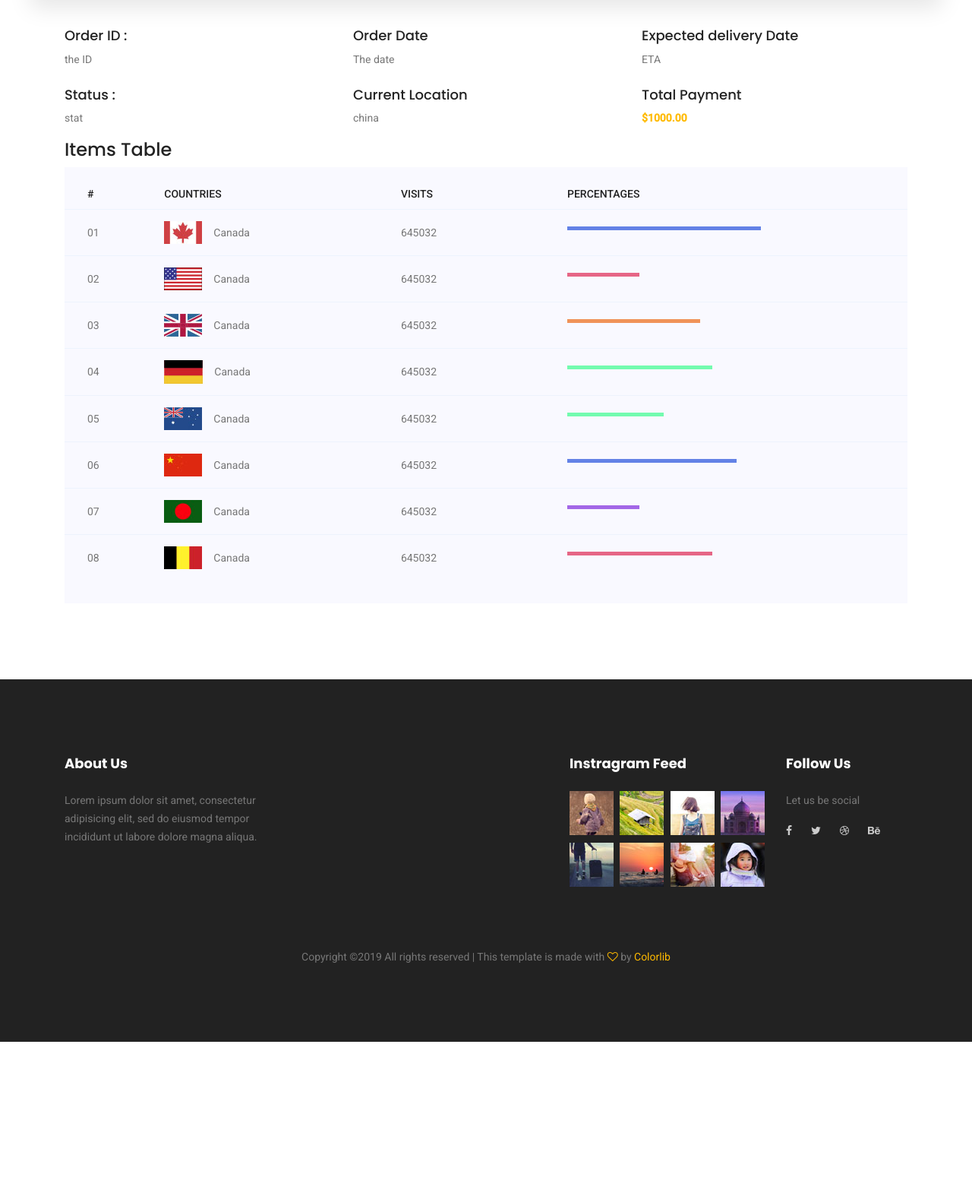
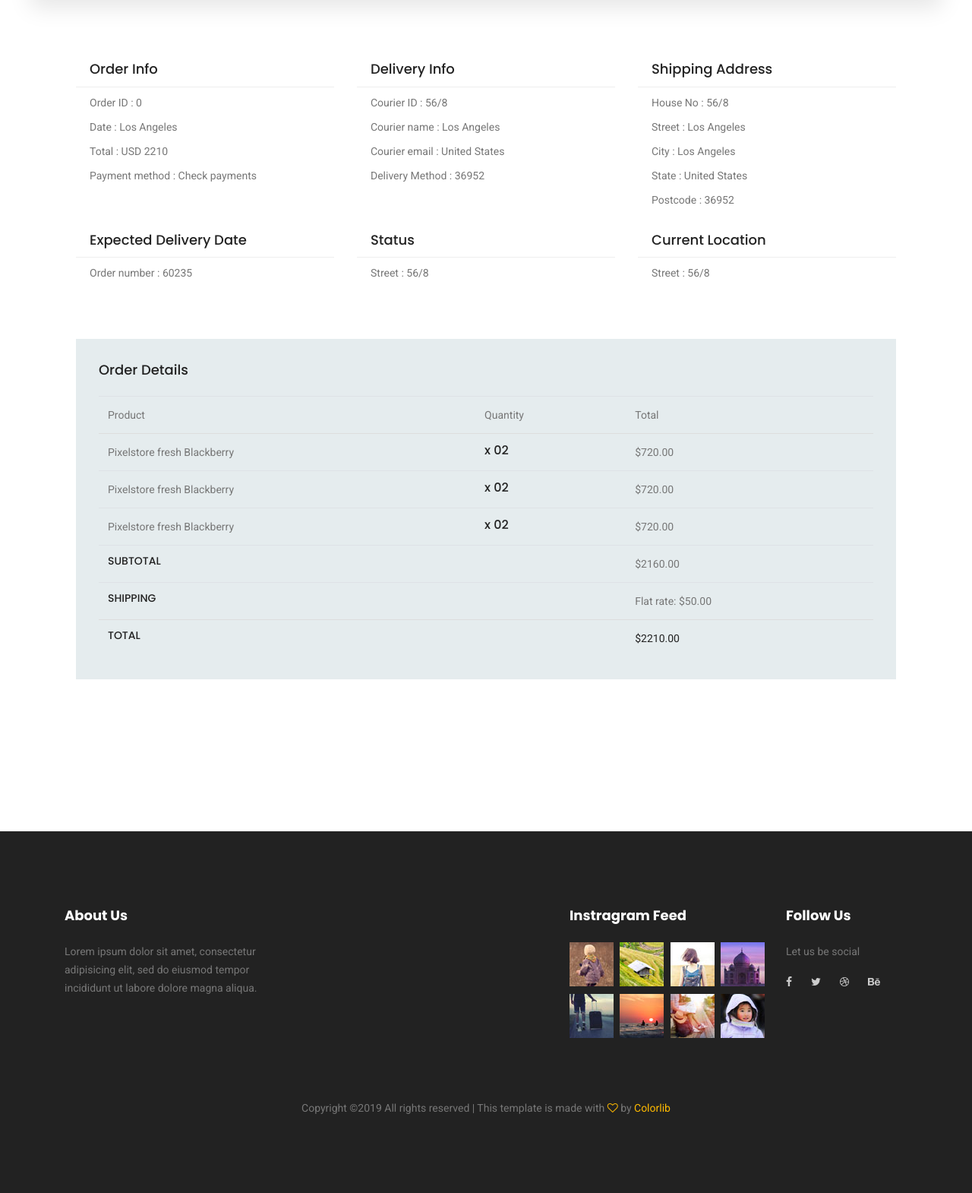
Before and after one commit to AshanMSilva/Single-Vendor-E-Commerce-Platform, a PHP site: page /orders/vieworder in a window 1280 px wide. Shown: the part 120-1690 px from the top of the page at 76% size. Before the commit the page ends 1491 px from the top, so only its background shows below. Run offline with PHP 8.4, Linux system fonts and the light colour scheme; data that the repository does not hold is empty; some libraries are stand-ins or nearby versions.

Commit message:
view all orders 100% view single order front end complete

```diff
--- a/app/controllers/Orders.php
+++ b/app/controllers/Orders.php
@@ -19,12 +19,14 @@ class Orders extends Controller{
 		$this->view->render('orders/uservieworder');
 	}
 
-	public static function displayRow($order_id){
-		$date='2019-12-31';
-		$totalprice='Rs.1000.00';
-		$currentlocation = 'hambanthota';
-		$status='shipping';
-		$link='#';
+	public static function displayRow($orderrecord){
+		$order_id = $orderrecord->order_id;
+		$date = $orderrecord->order_date ;
+		$totalprice = $orderrecord->amount;
+		$currentlocation = $orderrecord->tracking_info;
+		$status = $orderrecord->status ;
+		$ViewLink = PROOT.'orders/vieworder/'.$order_id;
+		$deleteLink = '#';
 		echo "<div class='table-row'>
 				  <div class='serial'>";
 				echo $order_id;
@@ -47,7 +49,15 @@ class Orders extends Controller{
 			echo "<div class='visit'>";
 				echo "<div class='container border-top-generic' align='middle' >
 												<div class='button-group-area mt-40'>
-													<a href='".$link."' class='genric-btn info circle'>view</a>
+													<a href='".$ViewLink."' class='genric-btn primary circle'>View</a>
+												</div>
+												</div>";
+			echo "</div>";
+
+			echo "<div class='visit'>";
+				echo "<div class='container border-top-generic' align='middle' >
+												<div class='button-group-area mt-40'>
+													<a href='".$deleteLink."' class='genric-btn danger circle'>Delete</a>
 												</div>
 												</div>";
 			echo "</div>";
@@ -56,10 +66,13 @@ class Orders extends Controller{
 
 	}
 
-	public static function processTable($customer_id){
+	public static function processOrdersTable($user_id){
 		//if zero display no order else display orders in table
-		$orders = [1,3,2,4];
-		if (count($orders)==0) {
+
+		$db=DB::getInstance();
+		$result = $db->call_procedure('get_undeleted_orders',[$user_id]);
+
+		if (count($result)==0) {
 			echo "   <br> <br><br>
 			<section class='tracking_box_area section_gap'>
 				<div class = 'whole-wrap pb-100'>
@@ -81,10 +94,11 @@ class Orders extends Controller{
 											<div class='visit'>Total Price</div>
 											<div class='visit'>Current Location</div>
 											<div class='visit'>Status</div>
+											<div class='visit'></div>
 											<div class='visit'>	</div>
 										</div>";
-			foreach ($orders as $value) {
-				Orders::displayRow($value);
+			foreach ($result as $orderrecord) {
+				self::displayRow($orderrecord);
 			}
 					echo "</div>
 						</div>
@@ -97,7 +111,7 @@ class Orders extends Controller{
 	}
 
 	public static function displayTrackbox(){
-		$action = '<?=PROOT?>tracking/trackorderu';
+		$action = PROOT.'orders/vieworder';
 		echo "    <!--================Tracking Box Area =================-->
     <section class='tracking_box_area section_gap'>
         <div class='container'>
@@ -105,7 +119,7 @@ class Orders extends Controller{
             	<br>
             	<br>
                 <p>To track your order please enter your Order ID in the box below and press the 'Track' button.</p>
-                <form class='row tracking_form' action='<?=PROOT?>tracking/trackorderu' method='post' novalidate='novalidate'>
+                <form class='row tracking_form' action='".$action."' method='post' novalidate='novalidate'>
                     <div class='col-md-12 form-group'>
                         <input type='text' class='form-control' id='order' name='order' placeholder='Order ID' onfocus='this.placeholder = ''' onblur='this.placeholder = 'Order ID''>
                     </div>
--- a/app/views/orders/uservieworder.php
+++ b/app/views/orders/uservieworder.php
@@ -7,7 +7,11 @@
     <?php Alert::displayscriptalert();?>
     <?php ?>
 
-<?php Orders::processTable(1);?>
+<?php
+		//take the user_id from registered cutomer in session
+		$user_id= 3;
+		Orders::processOrdersTable($user_id);
+?>
 
 <br>
 
--- a/app/views/orders/vieworder.php
+++ b/app/views/orders/vieworder.php
@@ -1,165 +1,177 @@
 <?php $this->setSiteTitle('Order Progress')?>
 
 <?php $this->start('head')?>
-
 <?php $this->end()?>
 <?php $this->start('body')?>
     <?php Alert::displayscriptalert();?>
+
+
+    <!--==============get order id from link================-->
+    <?php $link = $_SERVER['REQUEST_URI'] ;
+    $a = explode('/', $link);
+    $order_id=(int)($a[4]);
+    ?>
     <!--================Order details Area =================-->
-    <br>
-    <br>
+
 
     <section class="order_details section_gap">
         <div class="container">
-   		<div class="section-top-border">
-				<h3 class="mb-30"><!--title if needed--></h3>
-				<div class="row">
-					<div class="col-md-4">
-						<div class="single-defination">
-							<h4 class="mb-20">Order ID :</h4>
-							<p>the ID</p>
+
+
+
+
+
+	<!--================Order Details Area =================-->
+	<section class="order_details section_gap">
+		<div class="container">
+			<div class="row order_d_inner">
+				<div class="col-lg-4">
+					<div class="details_item">
+						<h4>Order Info</h4>
+						<ul class="list">
+							<li><span>Order ID</span> : <?php echo $order_id ?> </li>
+							<li><span>Date</span> : Los Angeles</li>
+							<li><span>Total</span> : USD 2210</li>
+							<li><span>Payment method</span> : Check payments</li>
+						</ul>
 					</div>
 				</div>
-					<div class="col-md-4">
-						<div class="single-defination">
-							<h4 class="mb-20">Order Date</h4>
-							<p>The date</p>
+				<div class="col-lg-4">
+					<div class="details_item">
+						<h4>Delivery Info</h4>
+						<ul class="list">
+							<li><span>Courier ID</span> : 56/8</li>
+							<li><span>Courier name</span> : Los Angeles</li>
+							<li><span>Courier email</span> : United States</li>
+							<li><span>Delivery Method </span> : 36952</li>
+						</ul>
 					</div>
 				</div>
-					<div class="col-md-4">
-						<div class="single-defination">
-							<h4 class="mb-20">Expected delivery Date</h4>
-							<p>ETA</p>
-						</div>
-					</div>
-				</div>
-		</div>
-		<div class="section-top-border">
-						<h3 class="mb-30"><!--title if needed--></h3>
-						<div class="row">
-							<div class="col-md-4">
-								<div class="single-defination">
-									<h4 class="mb-20">Status :</h4>
-									<p>stat</p>
-								</div>
-							</div>
-							<div class="col-md-4">
-								<div class="single-defination">
-									<h4 class="mb-20">Current Location<!--location is not delivered yet--></h4>
-									<p>china</p>
-								</div>
-							</div>
-							<div class="col-md-4">
-								<div class="single-defination">
-									<h4 class="mb-20">Total Payment</h4>
-									<p><b>$1000.00</b></p>
-								</div>
+				<div class="col-lg-4">
+					<div class="details_item">
+						<h4>Shipping Address</h4>
+						<ul class="list">
+							<li><span>House No</span> : 56/8</li>
+							<li><span>Street</span> : Los Angeles</li>
+							<li><span>City</span> : Los Angeles</li>
+							<li><span>State</span> : United States</li>
+							<li><span>Postcode </span> : 36952</li>
+						</ul>
 					</div>
 				</div>
 			</div>
 
-        	    <!--================Order details Area =================-->
-        <div class="section-top-border">
-				<h3 class="mb-30">Items Table</h3>
-				<div class="progress-table-wrap">
-					<div class="progress-table">
-						<div class="table-head">
-							<div class="serial">#</div>
-							<div class="country">Countries</div>
-							<div class="visit">Visits</div>
-							<div class="percentage">Percentages</div>
+			<div class="row order_d_inner">
+				<div class="col-lg-4">
+					<div class="details_item">
+						<h4>Expected Delivery Date</h4>
+						<ul class="list">
+							<li><span>Order number</span> : 60235</li>
+						</ul>
 					</div>
-						<div class="table-row">
-							<div class="serial">01</div>
-							<div class="country"> <img src="../../img/elements/f1.jpg" alt="flag">Canada</div>
-							<div class="visit">645032</div>
-							<div class="percentage">
-								<div class="progress">
-									<div class="progress-bar color-1" role="progressbar" style="width: 80%" aria-valuenow="80" aria-valuemin="0"
-									 aria-valuemax="100"></div>
+				</div>
+				<div class="col-lg-4">
+					<div class="details_item">
+						<h4>Status</h4>
+						<ul class="list">
+							<li><span>Street</span> : 56/8</li>
+						</ul>
+					</div>
+				</div>
+				<div class="col-lg-4">
+					<div class="details_item">
+						<h4>Current Location</h4>
+						<ul class="list">
+							<li><span>Street</span> : 56/8</li>
+						</ul>
 					</div>
 				</div>
 			</div>
-						<div class="table-row">
-							<div class="serial">02</div>
-							<div class="country"> <img src="../../img/elements/f2.jpg" alt="flag">Canada</div>
-							<div class="visit">645032</div>
-							<div class="percentage">
-								<div class="progress">
-									<div class="progress-bar color-2" role="progressbar" style="width: 30%" aria-valuenow="30" aria-valuemin="0"
-									 aria-valuemax="100"></div>
+
+			<div class="order_details_table">
+				<h2>Order Details</h2>
+				<div class="table-responsive">
+					<table class="table">
+						<thead>
+							<tr>
+								<th scope="col">Product</th>
+								<th scope="col">Quantity</th>
+								<th scope="col">Total</th>
+							</tr>
+						</thead>
+						<tbody>
+							<tr>
+								<td>
+									<p>Pixelstore fresh Blackberry</p>
+								</td>
+								<td>
+									<h5>x 02</h5>
+								</td>
+								<td>
+									<p>$720.00</p>
+								</td>
+							</tr>
+							<tr>
+								<td>
+									<p>Pixelstore fresh Blackberry</p>
+								</td>
+								<td>
+									<h5>x 02</h5>
+								</td>
+								<td>
+									<p>$720.00</p>
+								</td>
+							</tr>
+							<tr>
+								<td>
+									<p>Pixelstore fresh Blackberry</p>
+								</td>
+								<td>
+									<h5>x 02</h5>
+								</td>
+								<td>
+									<p>$720.00</p>
+								</td>
+							</tr>
+							<tr>
+								<td>
+									<h4>Subtotal</h4>
+								</td>
+								<td>
+									<h5></h5>
+								</td>
+								<td>
+									<p>$2160.00</p>
+								</td>
+							</tr>
+							<tr>
+								<td>
+									<h4>Shipping</h4>
+								</td>
+								<td>
+									<h5></h5>
+								</td>
+								<td>
+									<p>Flat rate: $50.00</p>
+								</td>
+							</tr>
+							<tr>
+								<td>
+									<h4>Total</h4>
+								</td>
+								<td>
+									<h5></h5>
+								</td>
+								<td>
+									<p>$2210.00</p>
+								</td>
+							</tr>
+						</tbody>
+					</table>
 				</div>
 			</div>
 		</div>
-						<div class="table-row">
-							<div class="serial">03</div>
-							<div class="country"> <img src="../../img/elements/f3.jpg" alt="flag">Canada</div>
-							<div class="visit">645032</div>
-							<div class="percentage">
-								<div class="progress">
-									<div class="progress-bar color-3" role="progressbar" style="width: 55%" aria-valuenow="55" aria-valuemin="0"
-									 aria-valuemax="100"></div>
-								</div>
-							</div>
-						</div>
-						<div class="table-row">
-							<div class="serial">04</div>
-							<div class="country"> <img src="../../img/elements/f4.jpg" alt="flag">Canada</div>
-							<div class="visit">645032</div>
-							<div class="percentage">
-								<div class="progress">
-									<div class="progress-bar color-4" role="progressbar" style="width: 60%" aria-valuenow="60" aria-valuemin="0"
-									 aria-valuemax="100"></div>
-								</div>
-							</div>
-						</div>
-						<div class="table-row">
-							<div class="serial">05</div>
-							<div class="country"> <img src="../../img/elements/f5.jpg" alt="flag">Canada</div>
-							<div class="visit">645032</div>
-							<div class="percentage">
-								<div class="progress">
-									<div class="progress-bar color-5" role="progressbar" style="width: 40%" aria-valuenow="40" aria-valuemin="0"
-									 aria-valuemax="100"></div>
-								</div>
-							</div>
-						</div>
-						<div class="table-row">
-							<div class="serial">06</div>
-							<div class="country"> <img src="../../img/elements/f6.jpg" alt="flag">Canada</div>
-							<div class="visit">645032</div>
-							<div class="percentage">
-								<div class="progress">
-									<div class="progress-bar color-6" role="progressbar" style="width: 70%" aria-valuenow="70" aria-valuemin="0"
-									 aria-valuemax="100"></div>
-								</div>
-							</div>
-						</div>
-						<div class="table-row">
-							<div class="serial">07</div>
-							<div class="country"> <img src="../../img/elements/f7.jpg" alt="flag">Canada</div>
-							<div class="visit">645032</div>
-							<div class="percentage">
-								<div class="progress">
-									<div class="progress-bar color-7" role="progressbar" style="width: 30%" aria-valuenow="30" aria-valuemin="0"
-									 aria-valuemax="100"></div>
-								</div>
-							</div>
-						</div>
-						<div class="table-row">
-							<div class="serial">08</div>
-							<div class="country"> <img src="../../img/elements/f8.jpg" alt="flag">Canada</div>
-							<div class="visit">645032</div>
-							<div class="percentage">
-								<div class="progress">
-									<div class="progress-bar color-8" role="progressbar" style="width: 60%" aria-valuenow="60" aria-valuemin="0"
-									 aria-valuemax="100"></div>
-								</div>
-							</div>
-						</div>
-					</div>
-				</div>
-			</div>
+	</section>
         </div>
     </section>
     <!--================End Tracking Box Area =================-->
```
Lines whose indentation alone changed are shown as unchanged.
